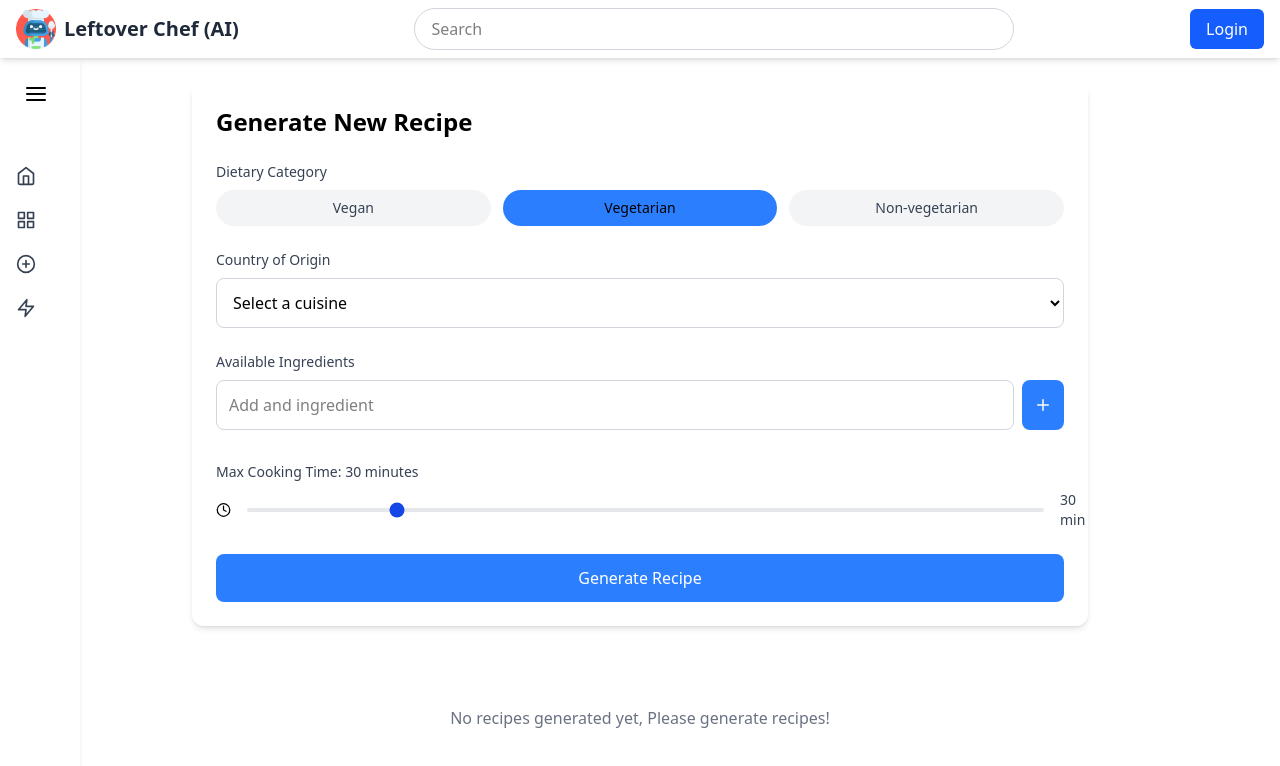
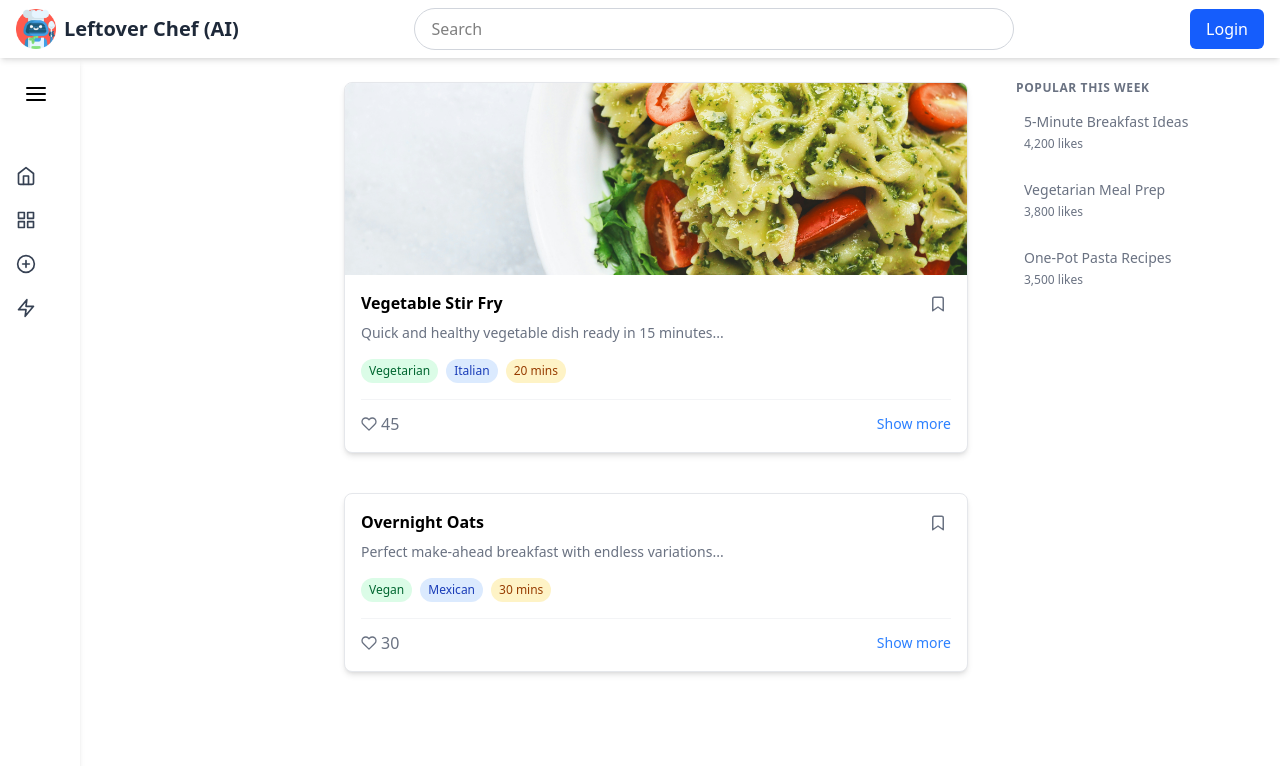
Before and after one commit to DipuSd/Leftover-chef-AI-, a React (Vite) app: page / in a window 1280 px wide. Shown: the top 766 px of the page. Built offline with nearby package versions, Linux system fonts and the light colour scheme.

Commit message:
updated the homepage

```diff
--- a/src/App.jsx
+++ b/src/App.jsx
@@ -13,38 +13,32 @@ function App() {
       description: "Quick and healthy vegetable dish ready in 15 minutes...",
       hasImage: true,
       imgUrl: "src/assets/sample-food.jpg",
+      category: "Vegetarian",
+      origin: "Italian",
+      instructions: [
+        "Chop all vegetables",
+        "Heat oil in pan",
+        "Stir-fry vegetables",
+        "Add sauce and serve",
+      ],
+      cookingTime: "20 mins",
+      initialLikes: 45,
     },
     {
       id: 2,
       title: "Overnight Oats",
       description: "Perfect make-ahead breakfast with endless variations...",
       hasImage: false,
-    },
-    {
-      id: 1,
-      title: "Vegetable Stir Fry",
-      description: "Quick and healthy vegetable dish ready in 15 minutes...",
-      hasImage: true,
-      imgUrl: "src/assets/sample-food.jpg",
-    },
-    {
-      id: 2,
-      title: "Overnight Oats",
-      description: "Perfect make-ahead breakfast with endless variations...",
-      hasImage: false,
-    },
-    {
-      id: 1,
-      title: "Vegetable Stir Fry",
-      description: "Quick and healthy vegetable dish ready in 15 minutes...",
-      hasImage: true,
-      imgUrl: "src/assets/sample-food.jpg",
-    },
-    {
-      id: 2,
-      title: "Overnight Oats",
-      description: "Perfect make-ahead breakfast with endless variations...",
-      hasImage: false,
+      category: "Vegan",
+      origin: "Mexican",
+      instructions: [
+        "Chop all vegetables",
+        "Heat oil in pan",
+        "Stir-fry vegetables",
+        "Add sauce and serve",
+      ],
+      cookingTime: "30 mins",
+      initialLikes: 30,
     },
   ];
   const featuredItems = [
--- a/src/RecipeCard.jsx
+++ b/src/RecipeCard.jsx
@@ -1,10 +1,31 @@
 import React, { useState } from "react";
 import { FiBookmark, FiHeart } from "react-icons/fi";
 
-function RecipeCard({ id, title, description, hasImage, imgUrl }) {
+function RecipeCard({
+  id,
+  title,
+  description,
+  hasImage,
+  imgUrl,
+  category,
+  origin,
+  instructions,
+  cookingTime,
+  initialLikes,
+}) {
   const [isLiked, setIsLiked] = useState(false);
   const [isBookmarked, setIsBookmarked] = useState(false);
   const [isExpanded, setIsExpanded] = useState(false);
+  const [likeCount, setLikeCount] = useState(initialLikes);
+
+  const handleLike = () => {
+    if (isLiked) {
+      setLikeCount((prev) => prev - 1);
+    } else {
+      setLikeCount((prev) => prev + 1);
+    }
+    setIsLiked(!isLiked);
+  };
 
   return (
     <div className="bg-white rounded-lg shadow-md overflow-hidden mb-4 border border-gray-200 hover:shadow-lg transition-shadow duration-200">
@@ -17,38 +38,71 @@ function RecipeCard({ id, title, description, hasImage, imgUrl }) {
         />
       )}
       <div className="p-4">
+        <div className="flex justify-between items-start">
+          <div>
             <h3
-          className="text-lg font-semibold mb-2 cursor-pointer hover:text-blue-600"
+              className="text-ls font-semibold mb-2 cursor-pointer hover:text-blue-600"
               onClick={() => setIsExpanded(!isExpanded)}
             >
               {title}
             </h3>
+            <p className="text-gray-500 text-sm line-clamp-2">{description}</p>
+          </div>
+          <button
+            className={`p-1 ${
+              isBookmarked
+                ? "text-yellow-500"
+                : "text-gray-500 hover:text-yellow-500"
+            } cursor-pointer`}
+            onClick={() => setIsBookmarked(!isBookmarked)}
+          >
+            <FiBookmark
+              className={isBookmarked ? "fill-current" : " "}
+              size={18}
+            />
+          </button>
+        </div>
+        <div className="mt-4 space-y-3">
+          <div className="flex flex-wrap gap-2">
+            <span className="text-xs px-2 py-1 bg-green-100 text-green-800 rounded-full">
+              {category}
+            </span>
+            <span className="text-xs px-2 py-1 bg-blue-100 text-blue-800 rounded-full">
+              {origin}
+            </span>
+            <span className="text-xs px-2 py-1 bg-amber-100 text-amber-800 rounded-full">
+              {cookingTime}
+            </span>
+          </div>
           {isExpanded && (
-          <div className="mt-2 text-gray-600">
-            <p>{description}</p>
+            <div className="mt-3 pt-3 border-t border-gray-100">
+              <h4 className="font-medium mb-2">Cooking Instructions</h4>
+              <ol className="list-decimal pl-5 space-y-1 text-sm">
+                {instructions.map((step, index) => (
+                  <li key={index}>{step}</li>
+                ))}
+              </ol>
             </div>
           )}
           <div className="flex justify-between items-center mt-4 pt-3 border-t border-gray-100">
+            <div className="flex items-center space-x-2">
               <button
-            onClick={() => setIsLiked(!isLiked)}
-            className={`flex items-center space-x-1 ${
+                onClick={handleLike}
+                className={`flex items-center space-x-1 cursor-pointer ${
                   isLiked ? "text-red-500" : "text-gray-500 hover:text-red-500"
                 }`}
               >
                 <FiHeart className={isLiked ? "fill-current" : ""} />
-            <span>{isLiked ? "Liked" : "Like"}</span>
+                <span>{likeCount}</span>
               </button>
+            </div>
             <button
-            onClick={() => setIsBookmarked(!isBookmarked)}
-            className={`flex items-center space-x-1 ${
-              isBookmarked
-                ? "text-yellow-500"
-                : "text-gray-500 hover:text-yellow-500"
-            }`}
+              onClick={() => setIsExpanded(!isExpanded)}
+              className="text-blue-500 hover:text-blue-700 text-sm font-medium cursor-pointer"
             >
-            <FiBookmark className={isBookmarked ? "fill-current" : " "} />
-            <span>{isBookmarked ? "Bookmarked" : "Bookmark"}</span>
+              {isExpanded ? "Show less" : "Show more"}
             </button>
+          </div>
         </div>
       </div>
     </div>
--- a/src/RecipeContainer.jsx
+++ b/src/RecipeContainer.jsx
@@ -11,6 +11,11 @@ function RecipeContainer({ recipes }) {
           description={recipe.description}
           hasImage={recipe.hasImage}
           imgUrl={recipe.imgUrl}
+          category={recipe.category}
+          origin={recipe.origin}
+          instructions={recipe.instructions}
+          cookingTime={recipe.cookingTime}
+          initialLikes={recipe.initialLikes}
         />
       ))}
     </div>
--- a/src/main.jsx
+++ b/src/main.jsx
@@ -6,6 +6,6 @@ import GenerateRecipePage from "./pages/recipe generation/GenerateRecipePage.jsx
 
 createRoot(document.getElementById("root")).render(
   <StrictMode>
-    <GenerateRecipePage />
+    <App />
   </StrictMode>
 );
```
Lines whose indentation alone changed are shown as unchanged.
